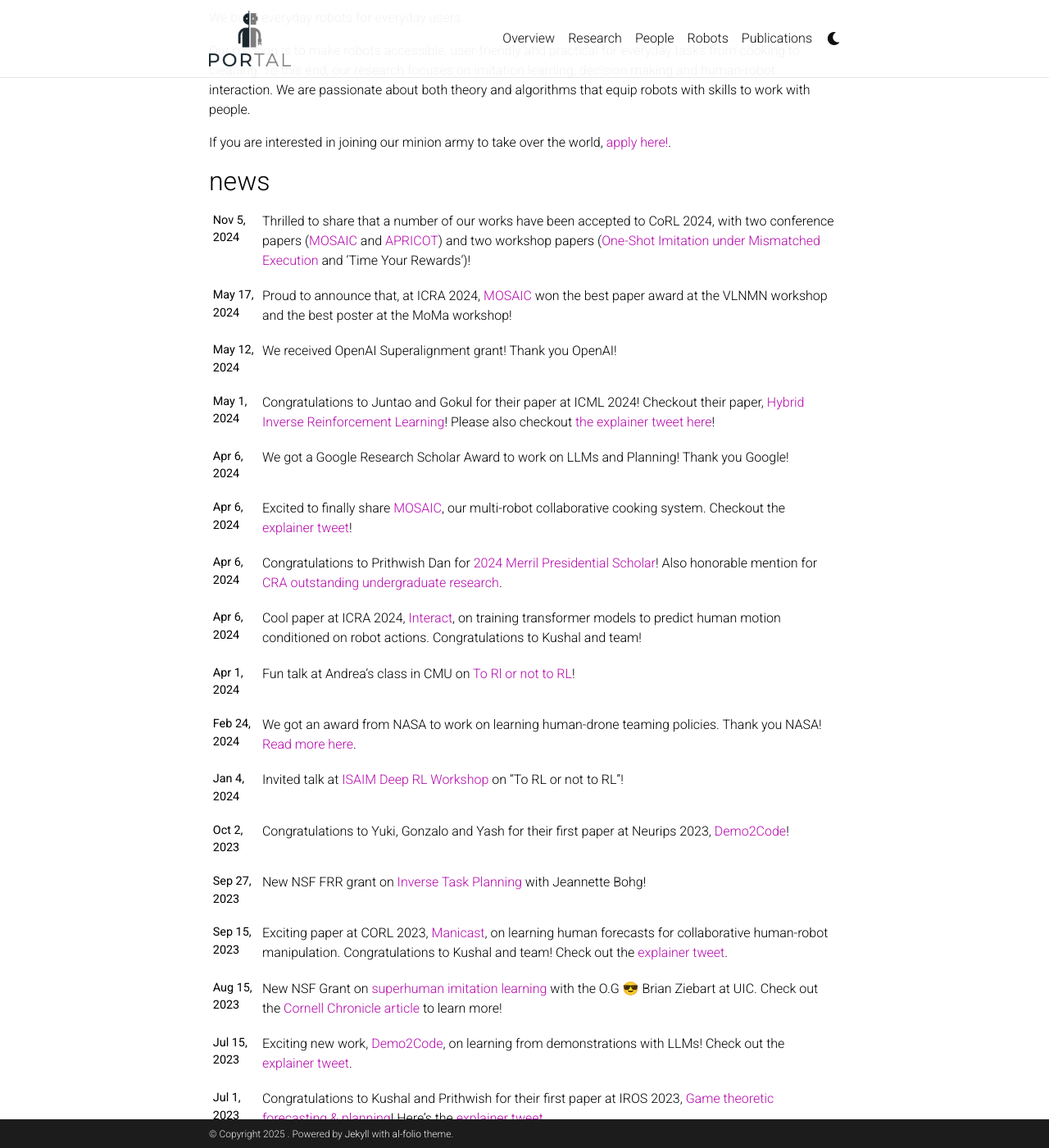
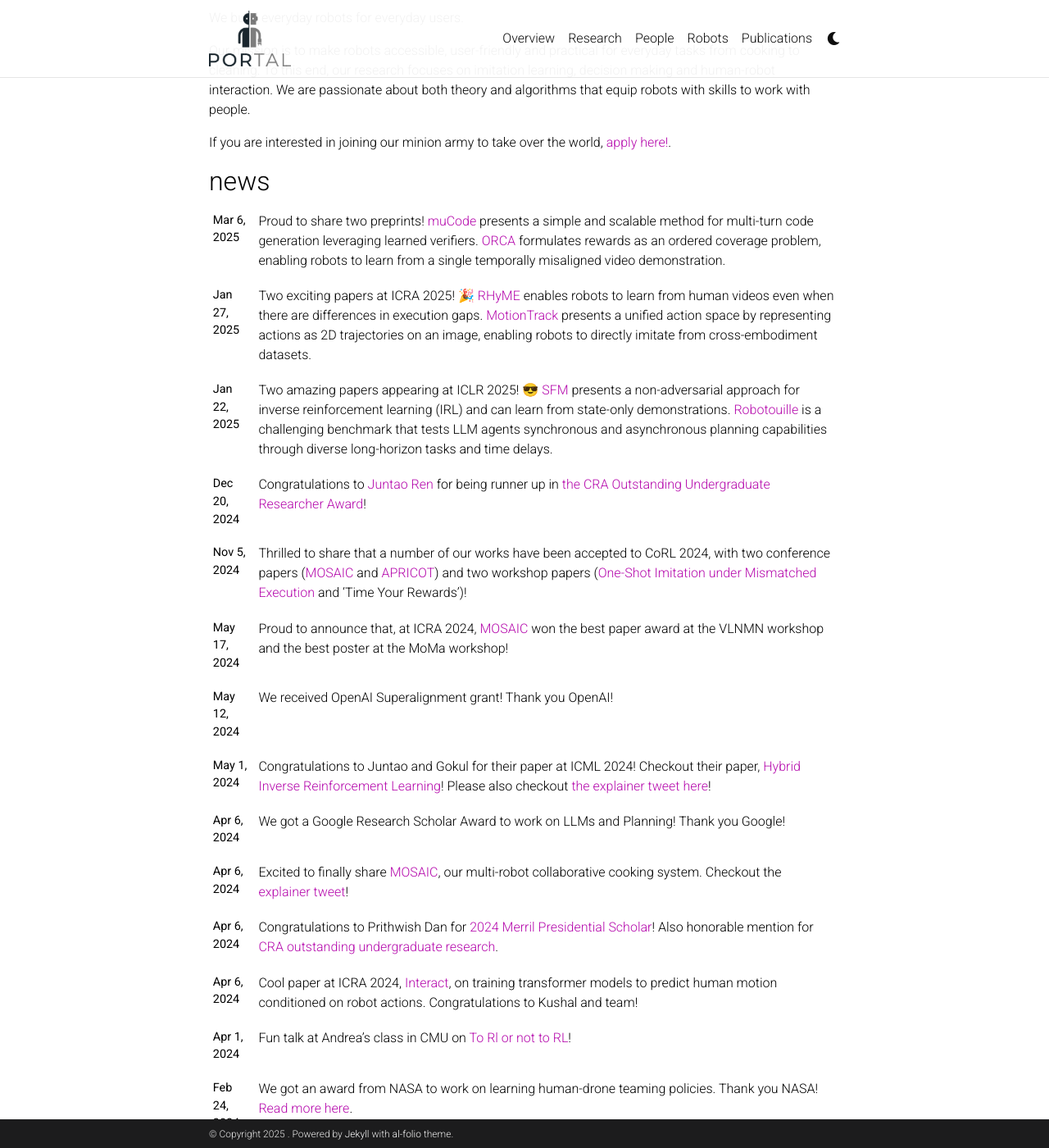
Before and after one commit to portal-cornell/portal-cornell.github.io, a Jekyll site: the page built from _pages/about.md, in a window 1280 px wide and 1400 px high, scrolled down 670 px. Shown: the whole window at 82% size. Built offline with Jekyll 4.4.1, drawn with Linux system fonts in a browser that asks for light colours; emoji names are drawn with the system emoji font; comment, search, counter and statistics services are not loaded; a style sheet for code colours, icons or effects is not loaded; some of the changed text lies outside the part shown.

Commit message:
add march 2025 news, publication, research

```diff
--- a/_pages/publications.md
+++ b/_pages/publications.md
@@ -3,7 +3,7 @@
 permalink: /publications/
 title: Publications
 description:
-years: [2024, 2023, 2022, 2021, 2020]
+years: [2025, 2024, 2023, 2022, 2021, 2020]
 nav: true
 nav_loc: 4
 ---
--- a/_pages/research.md
+++ b/_pages/research.md
@@ -12,32 +12,53 @@
 </div>
 <br/><br/> -->
 
-### Foundations
-Our research is grounded in the fundamentals of artificial intelligence, focusing on the key question of <a href="https://www.youtube.com/watch?v=V38omEpfbjI&list=PLQZQ7N26C6ba2BDFVULmmBYC80cX6pNjZ&index=1" target="_blank">imitation learning</a> --- <em>How can an agent learn new behaviors by observing and interacting with a teacher?</em>
-
-Imitation learning offers a simple yet scalable way to **implicitly program agents** through demonstrations, interventions, or preferences. This has widespread impacts across various disciplines ranging from <a href="https://www.youtube.com/watch?v=QYsRzu7b_iQ&feature=youtu.be" target="_blank">teaching your home robot</a> to make you a bowl of soup, to <a href="https://openai.com/research/instruction-following" target="_blank">aligning large language models</a> from human preferences, to teaching self-driving cars to <a href="https://youtu.be/99kN1SVqjjA" target="_blank">drive more like humans</a>.
-
-We explore a diverse array of questions in our research:
-* **Efficient Inverse Reinforcement Learning**: How can we design algorithms that are exponentially more efficient than reinforcement learning?
-* **Vision-Language Demonstrations** How can we learn complex, long-horizon tasks from vision and language demonstrations?
-* **Suboptimal experts** How do we learn from noisy, suboptimal experts?
-* **Human-Robot Teaming Behaviors** How can we learn effective human-robot collaboration from human-human teams?
-
-... and much more! Checkout some of our <a href="" target="_blank">projects</a>.
-
-### Applications
-
-We test our ideas across a broad range of applications:
-
-1. **Everyday Robots:** Our primary focus is building home robots that interact with everyday users to learn personalized tasks like collaborative cooking, cleaning and assembly.
-
-2. **Collaborative Games:** Games are a fun way to learn how humans collaborate, and there's lots of data! Through games, we explore new algorithms and architectures for effective human-robot collaboration.
-
-3. **Self-Driving:** With industry partners Aurora, we develop ML models that enable safe, human-like driving.
+We work on interactive AI agents that self-align through few-shot interactions with humans and their environment. Our research focuses on reinforcement learning, imitation learning and foundation models for robotics, agents and code generation.
 
 ### Projects
 
 <table>
+    <tr>
+        <td style="text-align: right;">
+            <br>
+            <p align="justify"> <img src="../assets/img/research/2025_mucode.gif" style="width:100%;"
+                alt="2025_mucode" /> </p>
+        </td>
+        <td style="padding:20px;width:75%;vertical-align:middle">
+          <strong>Multi-Turn Code Generation Through Single-Step Rewards</strong>
+          <br>
+          Arnav Kumar Jain*, Gonzalo Gonzalez-Pumariega*, Wayne Chen, Alexander M Rush, Wenting Zhao, Sanjiban Choudhury
+          <br>
+          <!-- <em>International Conference on Machine Learning (ICML)</em>, 2024 -->
+          <br>
+          <a href="https://arxiv.org/abs/2502.20380" target="_blank">paper</a> /
+          <a href="https://portal-cornell.github.io/muCode/" target="_blank">website</a>
+          <p></p>
+          <p>
+          μCode is a simple and scalable method for multi-turn code generation leveraging learned verifiers.
+          </p>
+        </td>
+    </tr>
+    <tr>
+        <td style="text-align: right;">
+            <br>
+            <p align="justify"> <img src="../assets/img/research/2025_orca.png" style="width:100%;"
+                alt="2025_orca" /> </p>
+        </td>
+        <td style="padding:20px;width:75%;vertical-align:middle">
+          <strong>Imitation Learning from a Single Temporally Misaligned Video</strong>
+          <br>
+          William Huey*, Huaxiaoyue Wang*, Anne Wu, Yoav Artzi, Sanjiban Choudhury
+          <br>
+          <!-- <em>International Conference on Machine Learning (ICML)</em>, 2024 -->
+          <br>
+          <a href="https://arxiv.org/pdf/2502.05397" target="_blank">paper</a>
+          <!-- <a href="https://portal.cs.cornell.edu/rhyme/" target="_blank">website</a>  -->
+          <p></p>
+          <p>
+          ORCA (ORdered Coverage Alignment) formulates rewards as an ordered coverage problem, enabling robots to learn from a single temporally misaligned video demonstration.
+          </p>
+        </td>
+    </tr>
     <tr>
         <td style="text-align: right;">
             <br>
@@ -49,9 +70,9 @@
           <br>
           Juntao Ren, Priya Sundaresan, Dorsa Sadigh, Sanjiban Choudhury, Jeannette Bohg
           <br>
-          <!-- <em>International Conference on Robotics and Automation (ICRA)</em>, 2025 -->
+          <em>International Conference on Robotics and Automation (ICRA)</em>, 2025
           <br>
-          <!-- <a href="https://arxiv.org/abs/2409.0661" target="_blank">paper</a> / -->
+          <a href="https://arxiv.org/abs/2501.06994" target="_blank">paper</a> /
           <a href="https://portal.cs.cornell.edu/motion_track_policy/" target="_blank">website</a>
           <p></p>
           <p>
@@ -68,15 +89,57 @@
         <td style="padding:20px;width:75%;vertical-align:middle">
           <strong>One-Shot Imitation under Mismatched Execution</strong>
           <br>
-          Kushal Kedia*, Prithwish Dan*, Angela Chao, Maximus Adrian Pace, Sanjiban Choudhury
+          Kushal Kedia, Prithwish Dan, Angela Chao, Maximus Adrian Pace, Sanjiban Choudhury
           <br>
-          <!-- <em>International Conference on Robotics and Automation (ICRA)</em>, 2025 -->
+          <em>International Conference on Robotics and Automation (ICRA)</em>, 2025
           <br>
           <a href="https://arxiv.org/abs/2409.06615" target="_blank">paper</a> /
           <a href="https://portal.cs.cornell.edu/rhyme/" target="_blank">website</a>
           <p></p>
           <p>
           RHyME introduces a new framework that enables robots to learn from watching human demonstrations even when there are differences in execution styles.
+          </p>
+        </td>
+    </tr>
+    <tr>
+        <td style="text-align: right;">
+            <br>
+            <p align="justify"> <img src="../assets/img/research/2025_sfm.png" style="width:100%;"
+                alt="2025_sfm" /> </p>
+        </td>
+        <td style="padding:20px;width:75%;vertical-align:middle">
+          <strong>Non-Adversarial Inverse Reinforcement Learning via Successor Feature Matching</strong>
+          <br>
+          Arnav Kumar Jain, Harley Wiltzer, Jesse Farebrother, Irina Rish, Glen Berseth, Sanjiban Choudhury
+          <br>
+          <em>International Conference on Learning Representations (ICLR)</em>, 2025
+          <br>
+          <a href="https://arxiv.org/abs/2411.07007" target="_blank">paper</a> /
+          <a href="https://arnavkj1995.github.io/SFM/" target="_blank">website</a>
+          <p></p>
+          <p>
+          SFM (Successor Feature Matching) presents a non-adversarial approach for inverse reinforcement learning (IRL) and can learn from state-only demonstrations.
+          </p>
+        </td>
+    </tr>
+    <tr>
+        <td style="text-align: right;">
+            <br>
+            <p align="justify"> <img src="../assets/img/research/2025_robotouille.gif" style="width:100%;"
+                alt="2025_robotouille" /> </p>
+        </td>
+        <td style="padding:20px;width:75%;vertical-align:middle">
+          <strong>Robotouille: An Asynchronous Planning Benchmark for LLM Agents</strong>
+          <br>
+          Gonzalo Gonzalez-Pumariega, Leong Su Yean, Neha Sunkara, Sanjiban Choudhury
+          <br>
+          <em>International Conference on Learning Representations (ICLR)</em>, 2025
+          <br>
+          <a href="https://arxiv.org/abs/2502.05227" target="_blank">paper</a> /
+          <a href="https://portal-cornell.github.io/robotouille/" target="_blank">website</a>
+          <p></p>
+          <p>
+          Robotouille is a challenging benchmark that tests LLM agents synchronous and asynchronous planning capabilities through diverse long-horizon tasks and time delays.
           </p>
         </td>
     </tr>
```
Also changed, not shown: _bibliography/papers.bib (+114 -0 lines), _news/2024_12_20.md (added, +7 -0 lines), _news/2025_01_22.md (added, +7 -0 lines), _news/2025_01_27.md (added, +7 -0 lines), _news/2025_03_06.md (added, +7 -0 lines), assets/img/research/2025_mucode.gif (added), assets/img/research/2025_orca.png (added), assets/img/research/2025_sfm.png (added), 1 other file.
